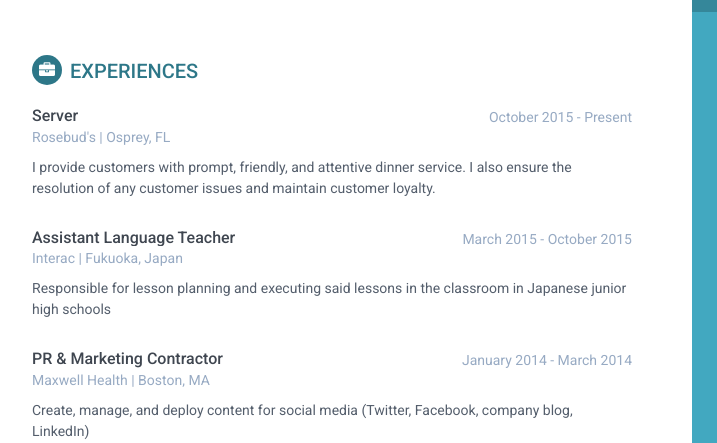
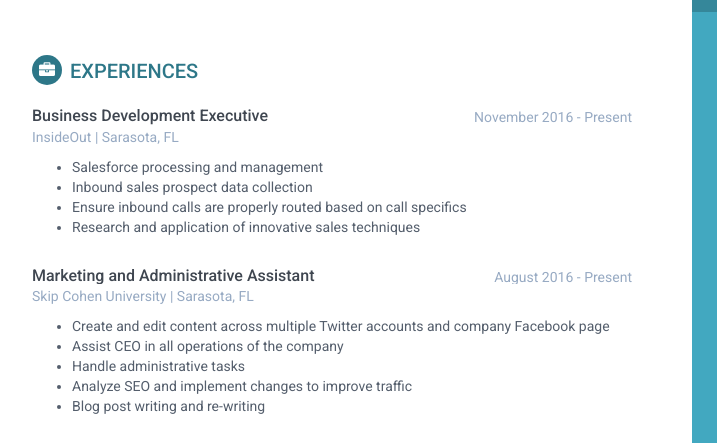
Before and after one commit to andrewwylde/dan-rocks, a plain HTML site: page index.html in a window 1280 px wide. Shown: the part 258-701 px from the top of the page, 188-905 px from the left. Drawn offline with Linux system fonts and the light colour scheme.

Commit message:
update experience

```diff
--- a/index.html
+++ b/index.html
@@ -104,15 +104,44 @@
         <div class="item">
           <div class="meta">
             <div class="upper-row">
-              <h3 class="job-title">Server</h3>
-              <div class="time">October 2015 - Present</div>
+              <h3 class="job-title">Business Development Executive</h3>
+              <div class="time">November 2016 - Present</div>
             </div>
             <!--//upper-row-->
-            <div class="company">Rosebud's | Osprey, FL</div>
+            <div class="company">InsideOut | Sarasota, FL</div>
           </div>
           <!--//meta-->
           <div class="details">
-            <p>I provide customers with prompt, friendly, and attentive dinner service. I also ensure the resolution of any customer issues and maintain customer loyalty.</p>
+            <ul>
+              <li>Salesforce processing and management</li>
+              <li>Inbound sales prospect data collection</li>
+              <li>Ensure inbound calls are properly routed based on call specifics</li>
+              <li>Research and application of innovative sales techniques</li>
+            </ul>
+          </div>
+          <!--//details-->
+        </div>
+        <!--//item-->
+
+
+        <div class="item">
+          <div class="meta">
+            <div class="upper-row">
+              <h3 class="job-title">Marketing and Administrative Assistant</h3>
+              <div class="time">August 2016 - Present</div>
+            </div>
+            <!--//upper-row-->
+            <div class="company">Skip Cohen University | Sarasota, FL</div>
+          </div>
+          <!--//meta-->
+          <div class="details">
+            <ul>
+              <li>Create and edit content across multiple Twitter accounts and company Facebook page</li>
+              <li>Assist CEO in all operations of the company</li>
+              <li>Handle administrative tasks</li>
+              <li>Analyze SEO and implement changes to improve traffic</li>
+              <li>Blog post writing and re-writing</li>
+            </ul>
           </div>
           <!--//details-->
         </div>
```
